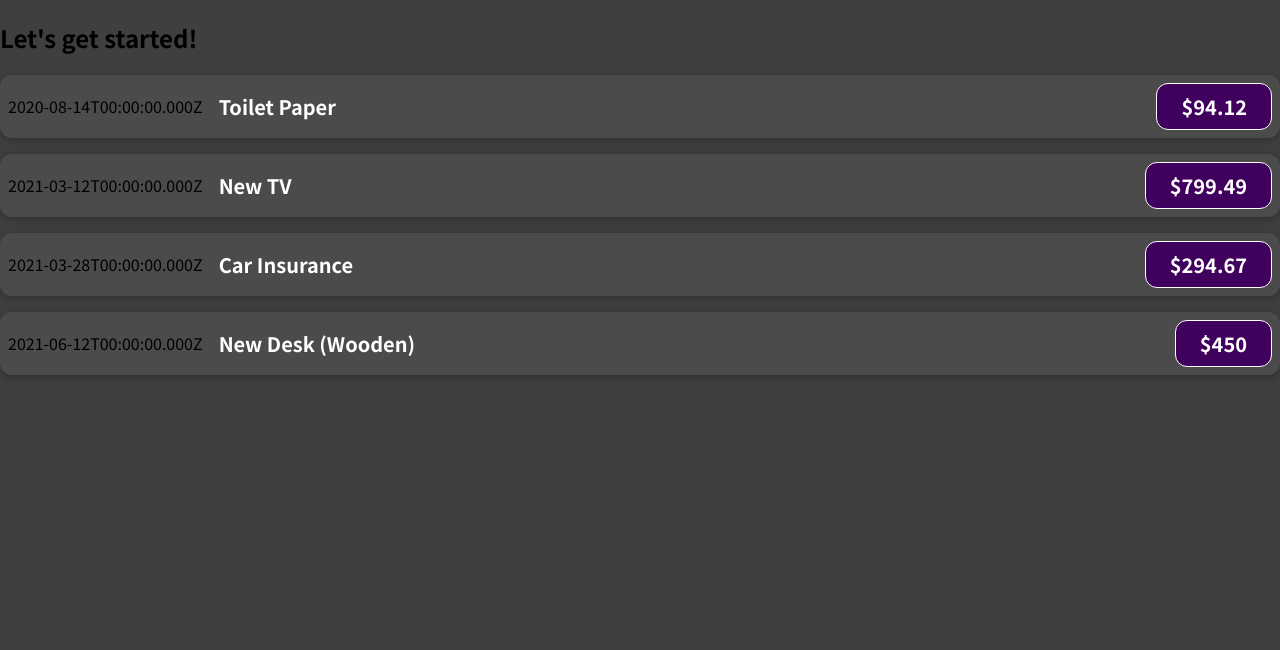
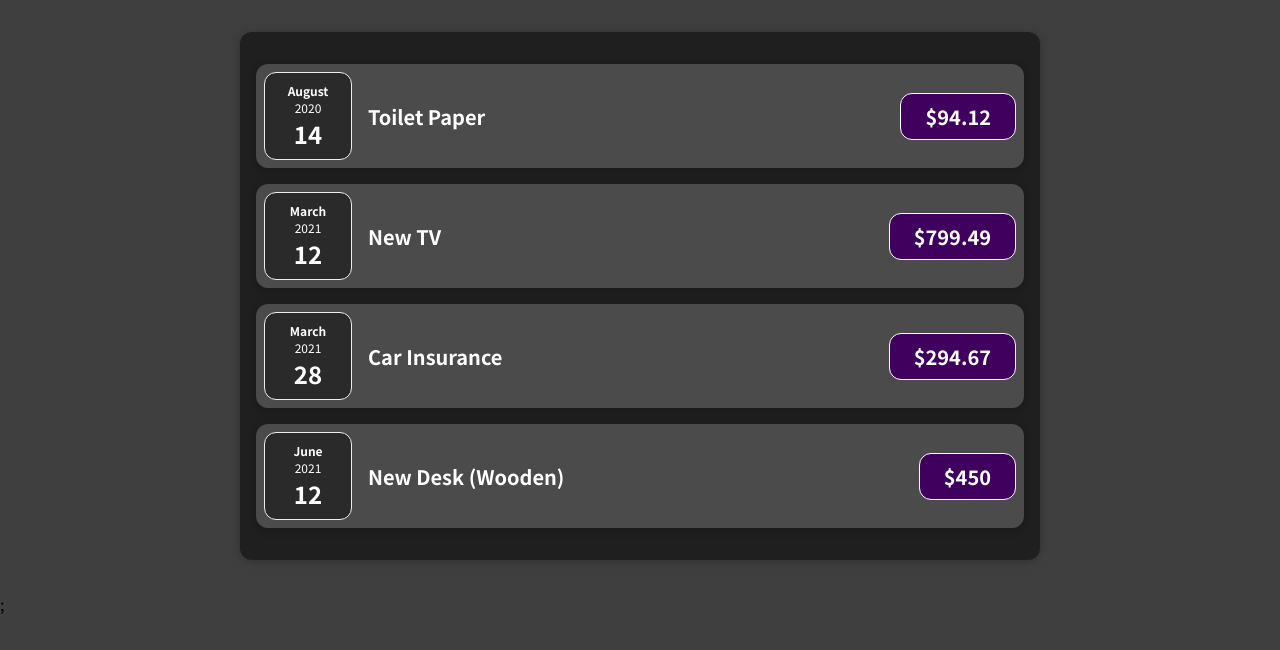
Before and after one commit to MLabreche9/expenseTracker, a React (Create React App) app: page / in a window 1280 px wide. Shown: the top 650 px of the page. Built offline with nearby package versions, Linux system fonts and the light colour scheme.

Commit message:
2nd draft

```diff
--- a/src/App.js
+++ b/src/App.js
@@ -1,4 +1,6 @@
-import ExpenseItem from './components/ExpenseItem';
+import React from 'react';
+
+import Expenses from './components/Expenses/Expenses';
 
 function App() {
 	const expenses = [
@@ -24,27 +26,7 @@
 	];
 	return (
 		<div>
-			<h2>Let's get started!</h2>
-			<ExpenseItem
-				title={expenses[0].title}
-				amount={expenses[0].amount}
-				date={expenses[0].date}
-			></ExpenseItem>
-			<ExpenseItem
-				title={expenses[1].title}
-				amount={expenses[1].amount}
-				date={expenses[1].date}
-			></ExpenseItem>
-			<ExpenseItem
-				title={expenses[2].title}
-				amount={expenses[2].amount}
-				date={expenses[2].date}
-			></ExpenseItem>
-			<ExpenseItem
-				title={expenses[3].title}
-				amount={expenses[3].amount}
-				date={expenses[3].date}
-			></ExpenseItem>
+			<Expenses items={expenses} />;
 		</div>
 	);
 }
--- /dev/null
+++ b/src/components/Expenses/ExpenseDate.css
@@ -0,0 +1,26 @@
+.expense-date {
+	display: flex;
+	flex-direction: column;
+	width: 5.5rem;
+	height: 5.5rem;
+	border: 1px solid #ececec;
+	background-color: #2a2a2a;
+	color: white;
+	border-radius: 12px;
+	align-items: center;
+	justify-content: center;
+}
+
+.expense-date__month {
+	font-size: 0.75rem;
+	font-weight: bold;
+}
+
+.expense-date__year {
+	font-size: 0.75rem;
+}
+
+.expense-date__day {
+	font-size: 1.5rem;
+	font-weight: bold;
+}
--- /dev/null
+++ b/src/components/Expenses/ExpenseDate.js
@@ -0,0 +1,19 @@
+import React from 'react';
+
+import './ExpenseDate.css';
+
+function ExpenseDate(props) {
+	const month = props.date.toLocaleString('en-US', { month: 'long' });
+	const day = props.date.toLocaleString('en-US', { day: '2-digit' });
+	const year = props.date.getFullYear();
+
+	return (
+		<div className='expense-date'>
+			<div className='expense-date__month'>{month}</div>
+			<div className='expense-date__year'>{year}</div>
+			<div className='expense-date__day'>{day}</div>
+		</div>
+	);
+}
+
+export default ExpenseDate;
--- a/src/components/ExpenseItem.js
+++ b/src/components/Expenses/ExpenseItem.js
@@ -1,14 +1,18 @@
+import React from 'react';
+
+import ExpenseDate from './ExpenseDate';
 import './ExpenseItem.css';
+import Card from '../UI/Card';
 
 function ExpenseItem(props) {
 	return (
-		<div className='expense-item'>
-			<div>{props.date.toISOString()}</div>
+		<Card className='expense-item'>
+			<ExpenseDate date={props.date} />
 			<div className='expense-item__description'>
 				<h2>{props.title}</h2>
 				<div className='expense-item__price'>${props.amount}</div>
 			</div>
-		</div>
+		</Card>
 	);
 }
 
--- /dev/null
+++ b/src/components/Expenses/Expenses.css
@@ -0,0 +1,9 @@
+.expenses {
+	padding: 1rem;
+	background-color: rgb(31, 31, 31);
+	margin: 2rem auto;
+	width: 50rem;
+	max-width: 95%;
+	border-radius: 12px;
+	box-shadow: 0 1px 8px rgba(0, 0, 0, 0.25);
+}
--- /dev/null
+++ b/src/components/Expenses/Expenses.js
@@ -0,0 +1,34 @@
+import React from 'react';
+
+import './Expenses.css';
+import Card from '../UI/Card';
+import ExpenseItem from './ExpenseItem';
+
+function Expenses(props) {
+	return (
+		<Card className='expenses'>
+			<ExpenseItem
+				title={props.items[0].title}
+				amount={props.items[0].amount}
+				date={props.items[0].date}
+			/>
+			<ExpenseItem
+				title={props.items[1].title}
+				amount={props.items[1].amount}
+				date={props.items[1].date}
+			/>
+			<ExpenseItem
+				title={props.items[2].title}
+				amount={props.items[2].amount}
+				date={props.items[2].date}
+			/>
+			<ExpenseItem
+				title={props.items[3].title}
+				amount={props.items[3].amount}
+				date={props.items[3].date}
+			/>
+		</Card>
+	);
+}
+
+export default Expenses;
--- /dev/null
+++ b/src/components/UI/Card.css
@@ -0,0 +1,4 @@
+.card {
+	border-radius: 12px;
+	box-shadow: 0 1px 8px rgba(0, 0, 0, 0.25);
+}
--- /dev/null
+++ b/src/components/UI/Card.js
@@ -0,0 +1,8 @@
+import './Card.css';
+
+function Card(props) {
+	const classes = 'card ' + props.className;
+	return <div className={classes}>{props.children}</div>;
+}
+
+export default Card;
```
Also changed, not shown: src/components/Expenses/ExpenseItem.css (renamed from src/components/ExpenseItem.css), 1 other file (tests, documents, lock files or other folders).
